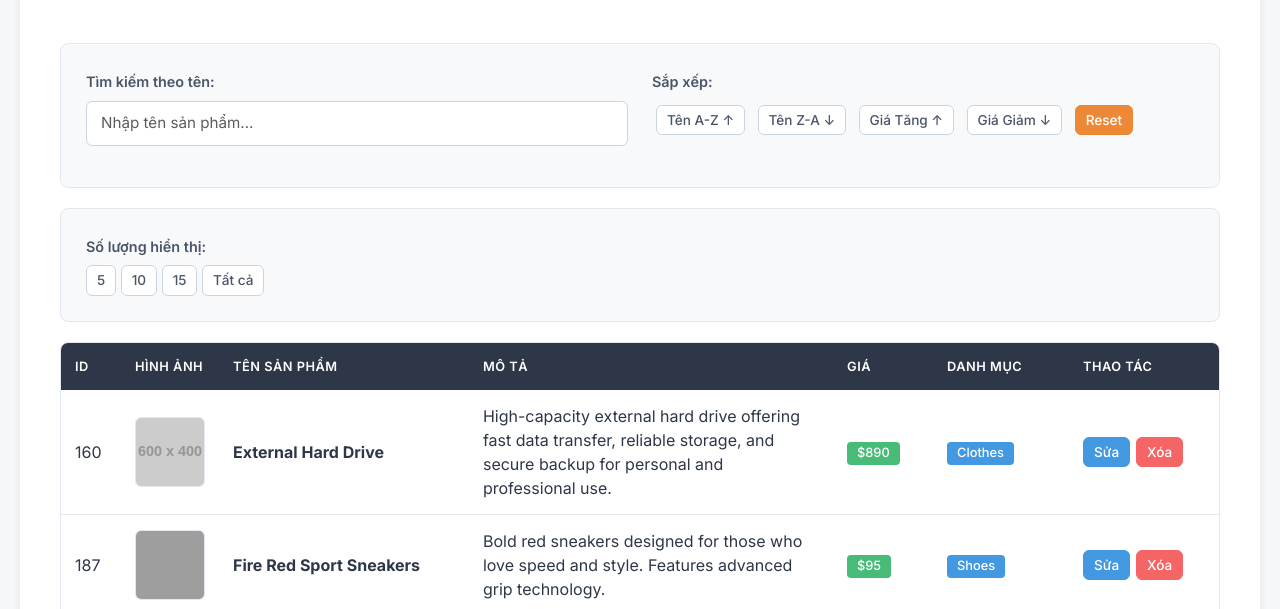
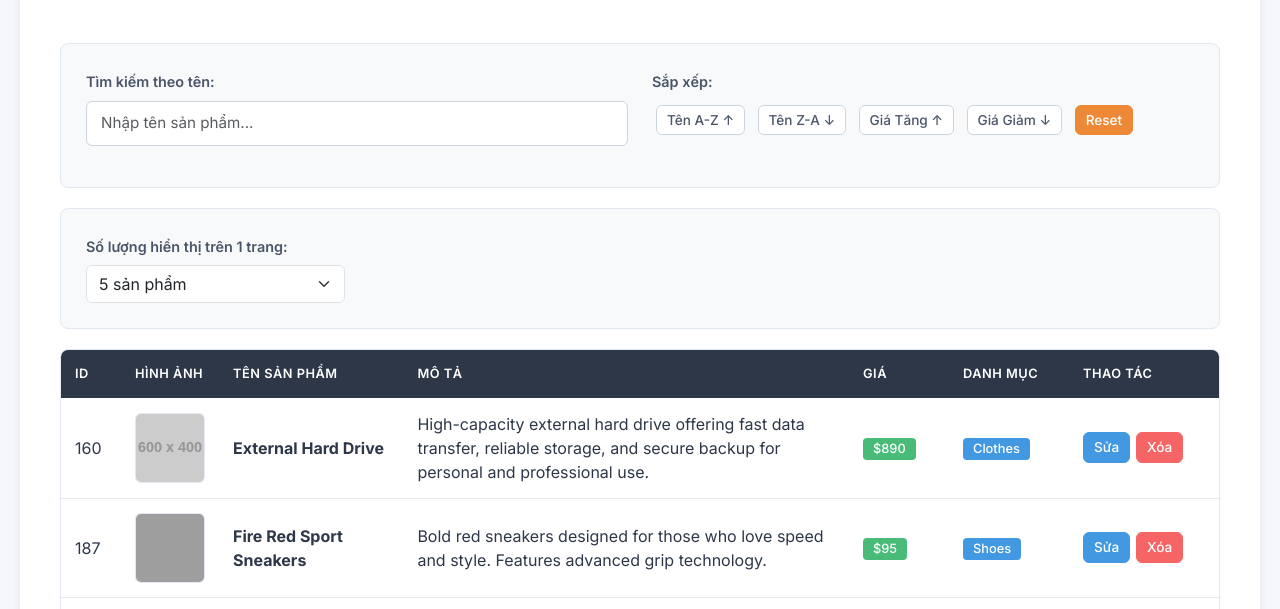
Before and after one commit to ledaithanhlong/ADL29Jan, a plain HTML site: page index.html in a window 1280 px wide. Shown: the part 130-739 px from the top of the page. Drawn offline with nearby package versions, Linux system fonts and the light colour scheme; grey boxes are pictures that could not be loaded; placeholder pictures from the web are drawn by us.

Commit message:
update UI/UX

```diff
--- a/index.html
+++ b/index.html
@@ -294,14 +294,14 @@
         <!-- Pagination Section -->
         <div class="search-sort-section">
             <div class="row">
-                <div class="col-md-12">
-                    <label class="form-label">Số lượng hiển thị:</label>
-                    <div>
-                        <button class="btn btn-outline-secondary btn-sm" onclick="changePageSize(5)">5</button>
-                        <button class="btn btn-outline-secondary btn-sm" onclick="changePageSize(10)">10</button>
-                        <button class="btn btn-outline-secondary btn-sm" onclick="changePageSize(15)">15</button>
-                        <button class="btn btn-outline-secondary btn-sm" onclick="changePageSize(-1)">Tất cả</button>
-                    </div>
+                <div class="col-md-3">
+                    <label class="form-label">Số lượng hiển thị trên 1 trang:</label>
+                    <select class="form-select" id="pageSizeSelect" onchange="changePageSize(parseInt(this.value))">
+                        <option value="5" selected>5 sản phẩm</option>
+                        <option value="10">10 sản phẩm</option>
+                        <option value="15">15 sản phẩm</option>
+                        <option value="-1">Tất cả</option>
+                    </select>
                 </div>
             </div>
         </div>
--- a/script.js
+++ b/script.js
@@ -6,7 +6,7 @@
 let filteredProducts = [];
 
 // Biến phân trang
-let currentPageSize = -1;
+let currentPageSize = 5; // Mặc định hiển thị 5 sản phẩm/trang
 let currentPage = 1;
 
 // Biến cho modal
```
